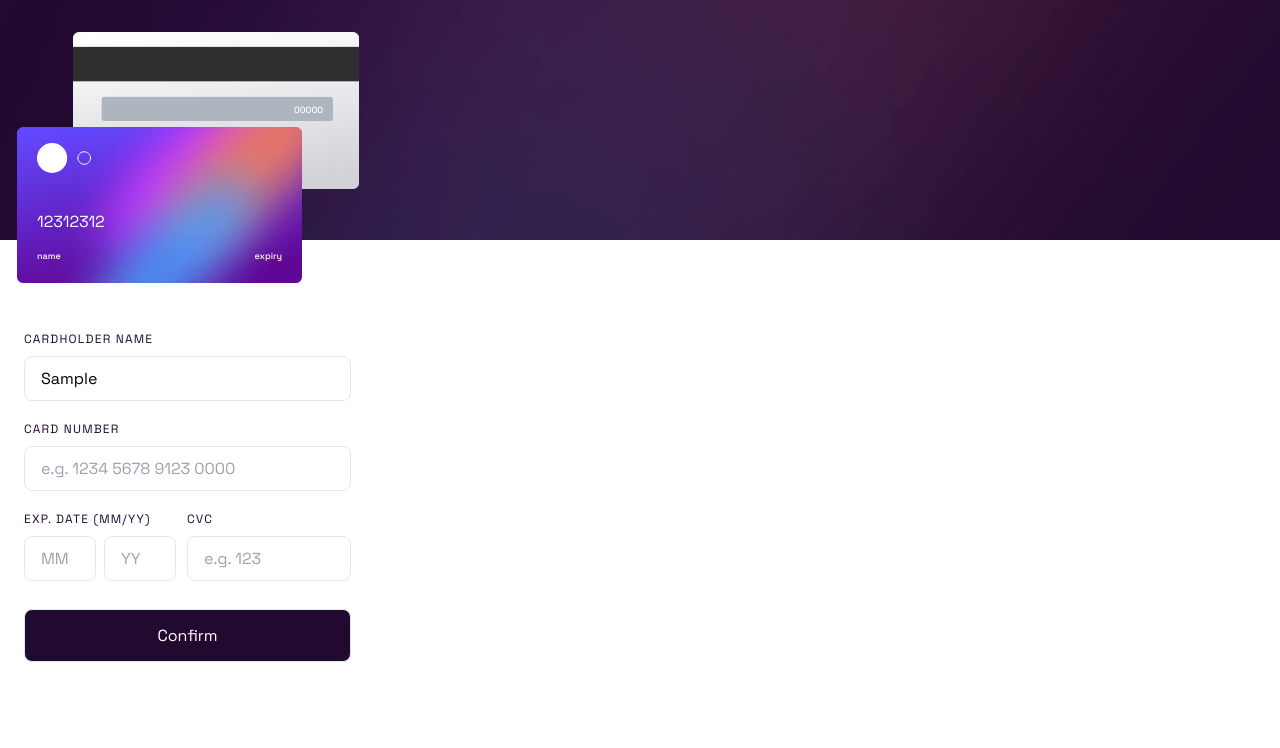
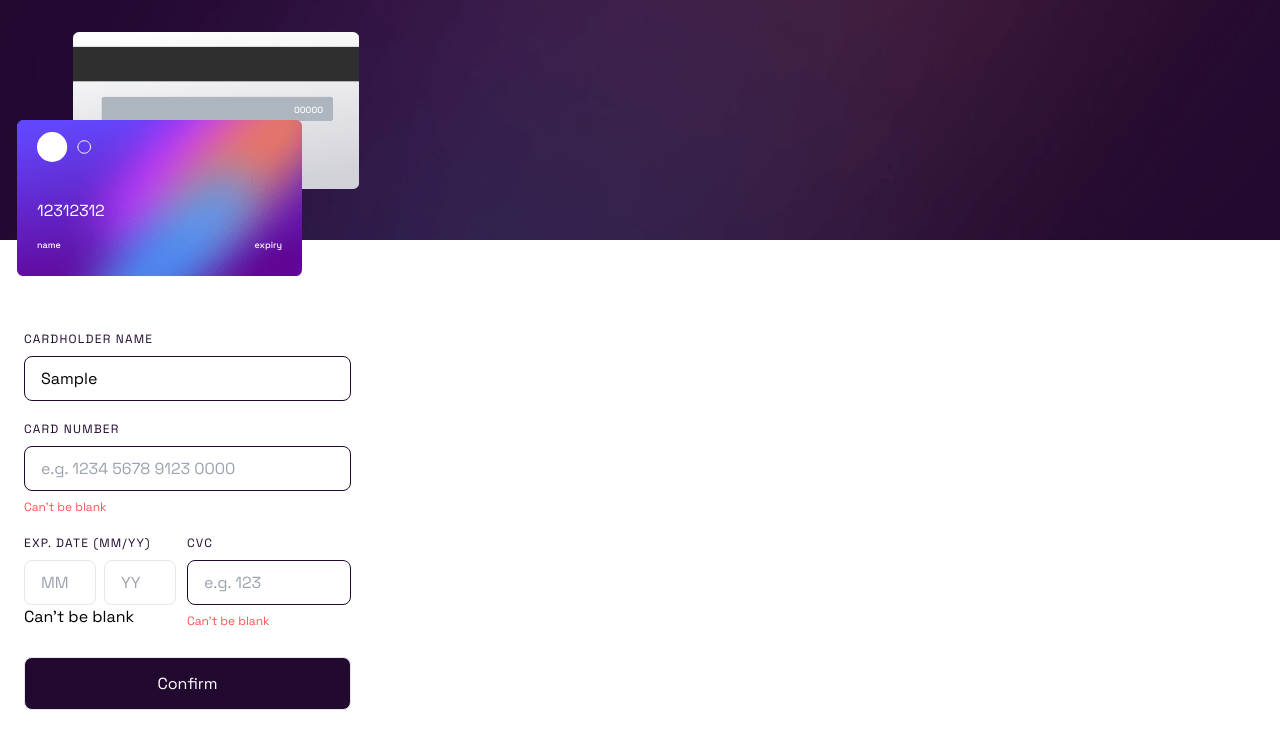
Before and after one commit to Igres111/Interactive-card, a React (Vite) app: page / in a window 1280 px wide. Both pictures are taken after typing "Sample", "Sample", "Sample", "Sample", "Sample" into the empty fields and a click on the button "Confirm". Shown: the top 748 px of the page. Built offline with nearby package versions, Linux system fonts and the light colour scheme.

Commit message:
feat errorShowing

```diff
--- a/src/App.tsx
+++ b/src/App.tsx
@@ -17,25 +17,37 @@ type Inputs = {
 const cardRegex =
   /^(?:4[0-9]{12}(?:[0-9]{3})?|5[1-5][0-9]{14}|6(?:011|5[0-9]{2})[0-9]{12}|3[47][0-9]{13}|3(?:0[0-5]|[68][0-9])[0-9]{11}|(?:2131|1800|35\d{3})\d{11})$/;
 
+const currYear = Number(new Date().getFullYear().toString().slice(2));
+
 function App() {
   const schema = yup.object({
     name: yup
       .string()
       .required("Can’t be blank")
-      .max(30, "Can't be more digits"),
+      .max(30, "Can't be more than 30 digits"),
     number: yup
       .string()
       .required("Can’t be blank")
-      .min(16, "Number must contain 16 digits"),
+      .min(16, "Number must contain 16 digits")
+      .test("validation", "Card number must be valid", (value) =>
+        cardRegex.test(value)
+      ),
     month: yup
       .string()
       .required("Can’t be blank")
       .test(
         "range",
-        "must be valid number",
+        "Must be valid number",
         (value) => Number(value) > 0 && Number(value) <= 12
       ),
-    year: yup.string().required("Can’t be blank"),
+    year: yup
+      .string()
+      .required("Can’t be blank")
+      .test(
+        "validation",
+        "Invalid year",
+        (value) => Number(value) > currYear && Number(value) < currYear + 6
+      ),
     cvc: yup.string().required("Can’t be blank"),
   });
 
@@ -47,6 +59,7 @@ function App() {
     formState: { errors },
   } = useForm<Inputs>({ resolver: yupResolver(schema) });
   const onSubmit: SubmitHandler<Inputs> = (data) => console.log(data);
+
   return (
     <form onSubmit={handleSubmit(onSubmit)} className="h-screen w-screen">
       <div
@@ -60,11 +73,11 @@ function App() {
           <span className="text-white text-[9px] font-medium"> 00000</span>
         </div>
         <div
-          className="bg-cover bg-center w-[285px] h-[156px] ml-[17px] absolute top-0 mt-[127px] "
+          className="bg-cover bg-center w-[285px] h-[156px] ml-[17px] absolute top-0 mt-[120px] "
           style={{ backgroundImage: `url(${front_card})` }}
         >
           <svg
-            className="ml-5 mt-4"
+            className="ml-5 mt-3"
             xmlns="http://www.w3.org/2000/svg"
             width="54"
             height="30"
@@ -91,24 +104,34 @@ function App() {
             CARDHOLDER NAME{" "}
           </h4>
           <input
-            className="mt-[9px] border rounded-lg w-[327px] h-[45px] pl-4"
+            className={`mt-[9px] border rounded-lg w-[327px] h-[45px] pl-4 focus:outline-none ${
+              errors.name ? "border-errors" : "border-Deep-Violet"
+            }`}
             type="text"
             placeholder="e.g. Jane Appleseed"
             {...register("name")}
           />
+          {errors.name && (
+            <p className="mt-2 text-errors text-xs ">{errors.name.message}</p>
+          )}
         </div>
         <div className="mt-5">
           <h4 className="text-Deep-Violet text-xs tracking-widest	">
             CARD NUMBER
           </h4>
           <InputMask
-            className="mt-[9px] border rounded-lg w-[327px] h-[45px] pl-4"
+            className={`mt-[9px] border rounded-lg w-[327px] h-[45px] pl-4 focus:outline-none ${
+              errors.name ? "border-errors" : "border-Deep-Violet"
+            }`}
             mask="9999 9999 9999 9999"
             maskChar=""
             type="string"
             placeholder="e.g. 1234 5678 9123 0000"
             {...register("number")}
           />
+          {errors.number && (
+            <p className="mt-2 text-errors text-xs">{errors.number.message}</p>
+          )}
         </div>
         <div className="mt-5 flex ">
           <div className="flex flex-col">
@@ -124,26 +147,33 @@ function App() {
                 placeholder="MM"
                 {...register("month")}
               />
+
               <InputMask
                 className="w-[72px] h-[45px] pl-4 border rounded-lg ml-2 mr-[11px]"
-                mask="9999"
+                mask="99"
                 maskChar=""
                 type="text"
                 placeholder="YY"
                 {...register("year")}
               />
             </div>
+            {errors.month && <p>{errors.month.message}</p>}
           </div>
           <div>
             <h4 className="text-Deep-Violet text-xs tracking-widest	">CVC</h4>
             <InputMask
-              className="border rounded-lg mt-[9px] w-[164px] h-[45px] pl-4"
+              className={`border rounded-lg mt-[9px] w-[164px] h-[45px] pl-4 ${
+                errors.name ? "border-errors" : "border-Deep-Violet"
+              }`}
               mask="999"
               maskChar=""
               type="text"
               placeholder="e.g. 123"
               {...register("cvc")}
             />
+            {errors.cvc && (
+              <p className="mt-2 text-errors text-xs">{errors.cvc.message}</p>
+            )}
           </div>
         </div>
       </div>
--- a/tailwind.config.js
+++ b/tailwind.config.js
@@ -5,6 +5,7 @@ export default {
     extend: {
       colors: {
         "Deep-Violet": "hsl(278, 68%, 11%)",
+        errors: "hsl(0, 100%, 66%)",
       },
     },
   },
```
